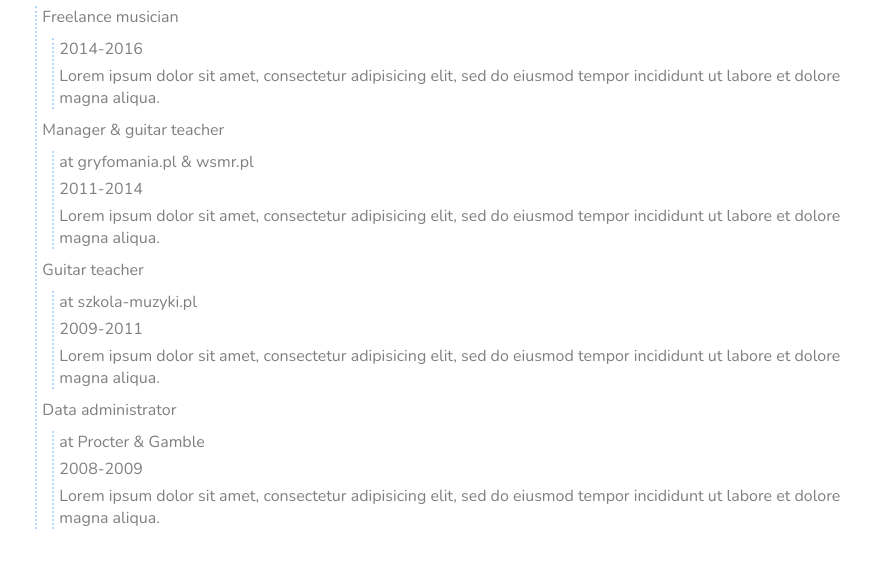
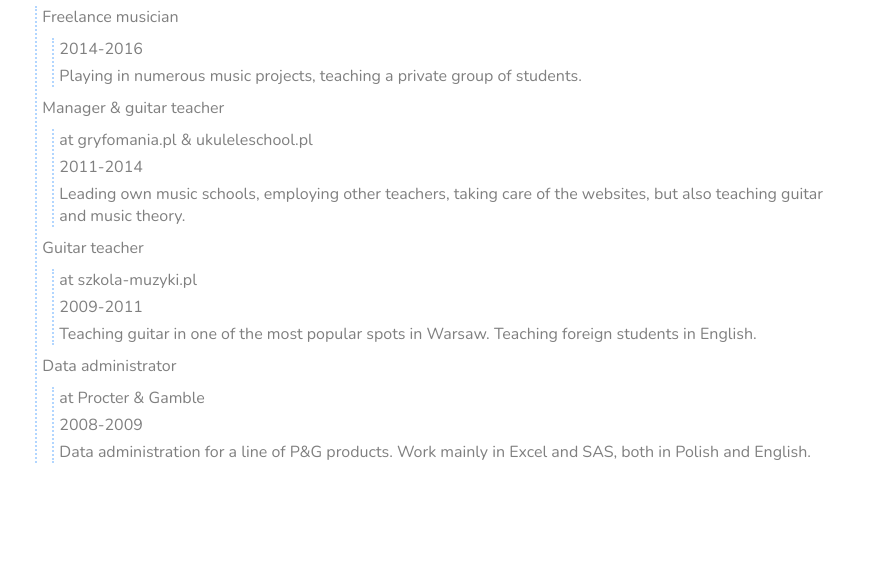
Before and after one commit to pawelkleczek/grid_testing, a website: page index.html in a window 1280 px wide. Shown: the part 660-1228 px from the top of the page, without its empty margins (188-1059 px from the left). After the commit the page ends 1163 px from the top, so only its background shows below. Drawn offline with nearby package versions, Linux system fonts and the light colour scheme.

Commit message:
First version of my CV done

```diff
--- a/index.html
+++ b/index.html
@@ -139,34 +139,39 @@
 			<div class="stol">
 				<div class="col-2"></div>
 				<div class="col-8">
+
 					<ul>
                     	<li>Freelance musician
 							<ul>
 								<li>2014-2016</li>
-								<li>Lorem ipsum dolor sit amet, consectetur adipisicing elit, sed do eiusmod tempor incididunt ut labore et dolore magna aliqua.</li>
+								<li>Playing in numerous music projects, teaching a private group of students.</li>
 							</ul>
 						</li>
+
 						<li>Manager &amp; guitar teacher
 							<ul>
-								<li>at gryfomania.pl &amp; wsmr.pl</li>
+								<li>at gryfomania.pl &amp; ukuleleschool.pl</li>
 								<li>2011-2014</li>
-								<li>Lorem ipsum dolor sit amet, consectetur adipisicing elit, sed do eiusmod tempor incididunt ut labore et dolore magna aliqua.</li>
+								<li>Leading own music schools, employing other teachers, taking care of the websites, but also teaching guitar and music theory.</li>
 							</ul>
 						</li>
+
 						<li>Guitar teacher
 							<ul>
 								<li>at szkola-muzyki.pl</li>
 								<li>2009-2011</li>
-								<li>Lorem ipsum dolor sit amet, consectetur adipisicing elit, sed do eiusmod tempor incididunt ut labore et dolore magna aliqua.</li>
+								<li>Teaching guitar in one of the most popular spots in Warsaw. Teaching foreign students in English.</li>
 							</ul>
 						</li>
+
 						<li>Data administrator
 							<ul>
 								<li>at Procter &amp; Gamble</li>
 								<li>2008-2009</li>
-								<li>Lorem ipsum dolor sit amet, consectetur adipisicing elit, sed do eiusmod tempor incididunt ut labore et dolore magna aliqua.</li>
+								<li>Data administration for a line of P&amp;G products. Work mainly in Excel and SAS, both in Polish and English.</li>
 							</ul>
 						</li>
+
                     </ul>
 				</div>
 			</div>
```
